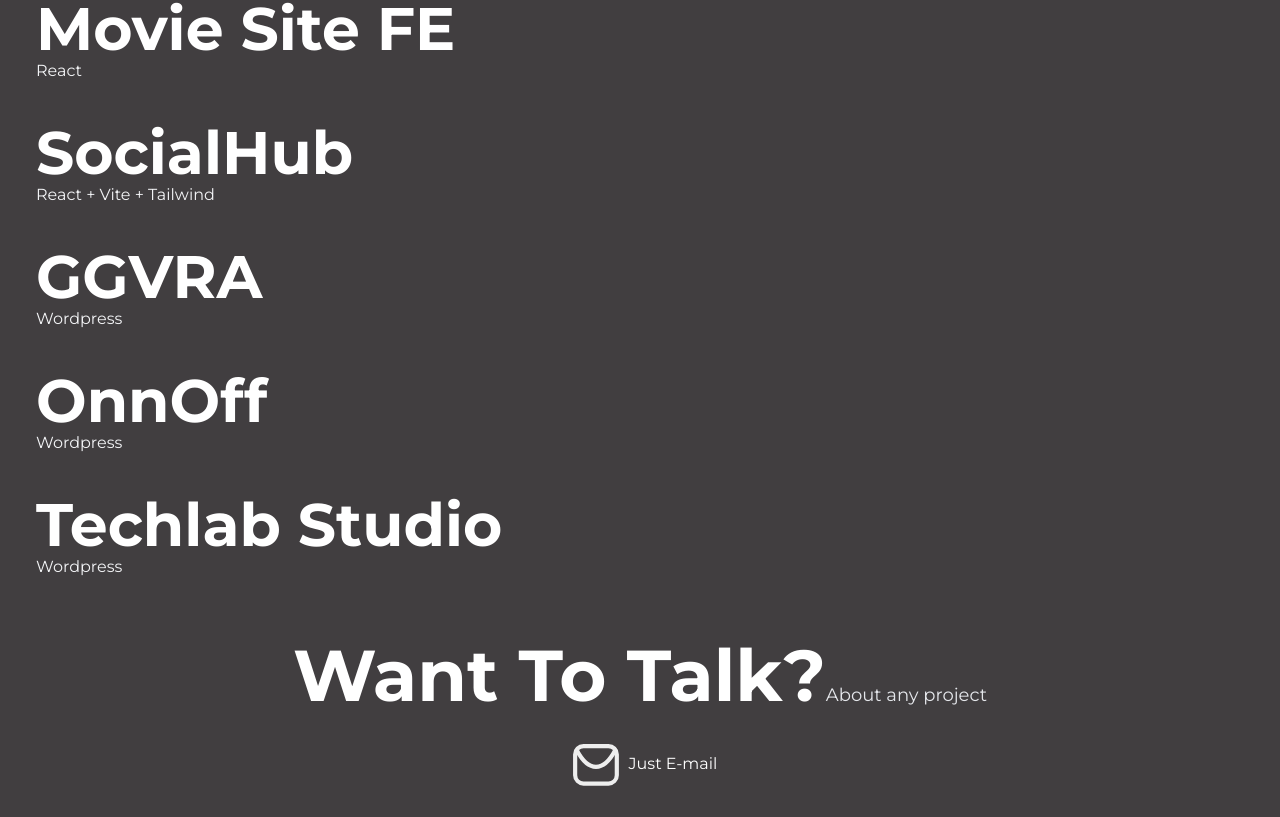
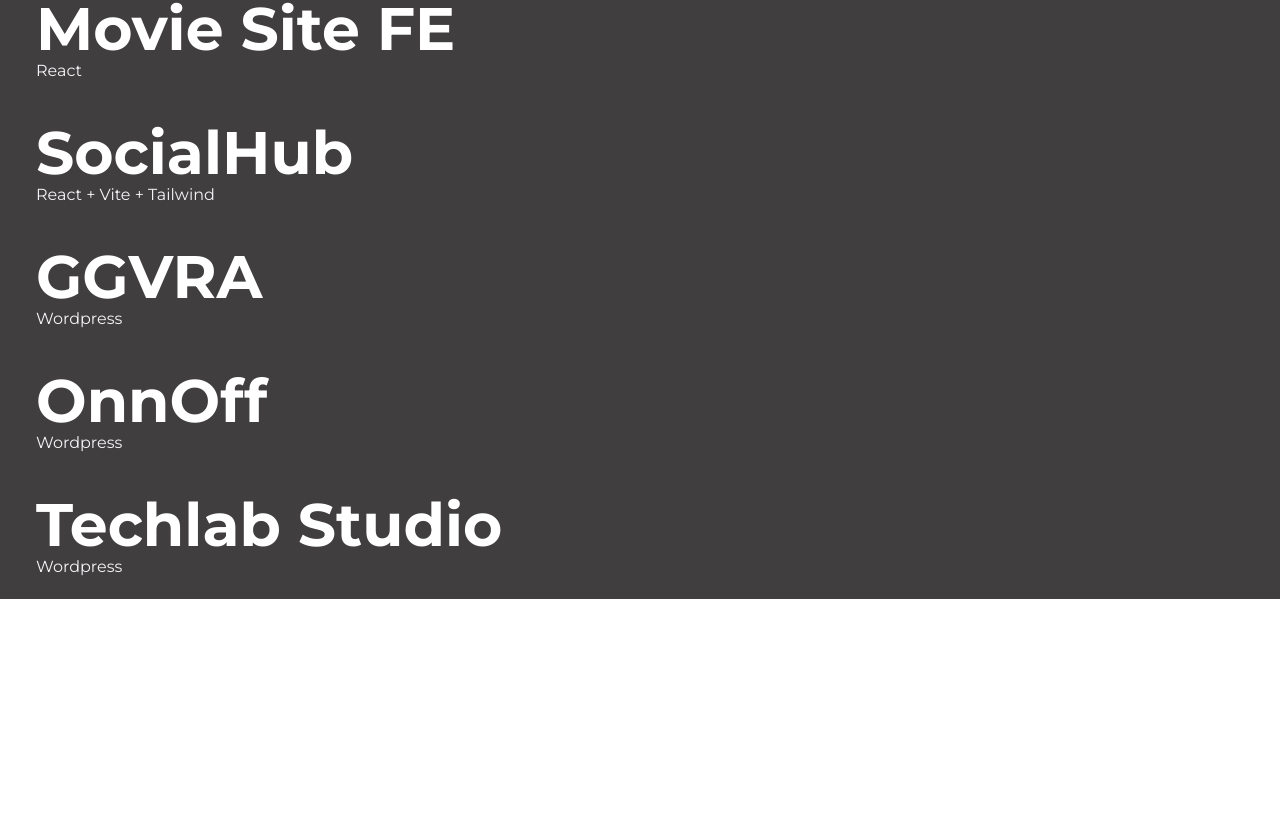
Before and after one commit to jaseemuddinn/Portfolio, a React (Vite) app: page / in a window 1280 px wide. Shown: the part 2184-3001 px from the top of the page. After the commit the page ends 2783 px from the top, so only its background shows below. Built offline with nearby package versions, Linux system fonts and the light colour scheme.

Commit message:
bug fixes

```diff
--- a/src/App.jsx
+++ b/src/App.jsx
@@ -4,7 +4,7 @@
 // import Skills from './components/Skills/Skills'
 import PointerCircle from './components/Pointer/PointerCircle'
 import Project from './components/Project/Project'
-import Contact from './components/Contact/Contact'
+// import Contact from './components/Contact/Contact'
 
 function App() {
   return (
@@ -14,7 +14,7 @@
       <About />
       {/* <Skills /> */}
       <Project />
-      <Contact />
+      {/* <Contact /> */}
     </>
   )
 }
```
